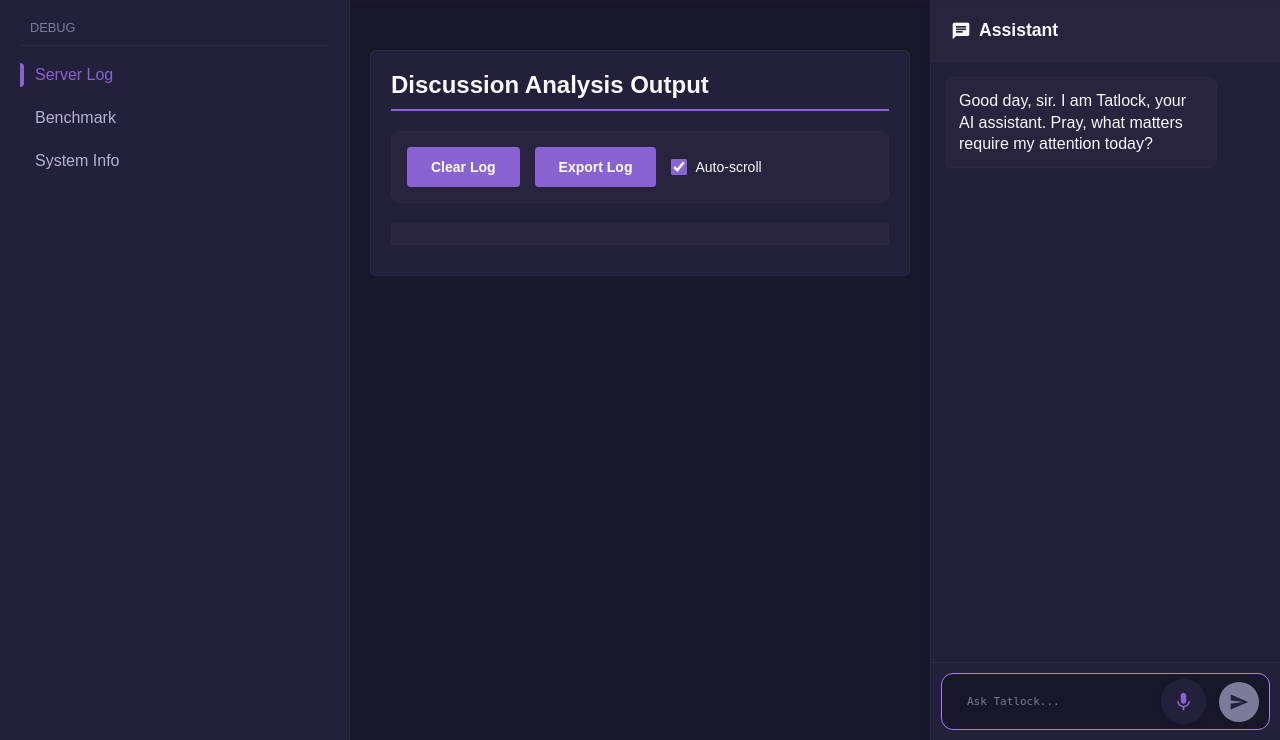
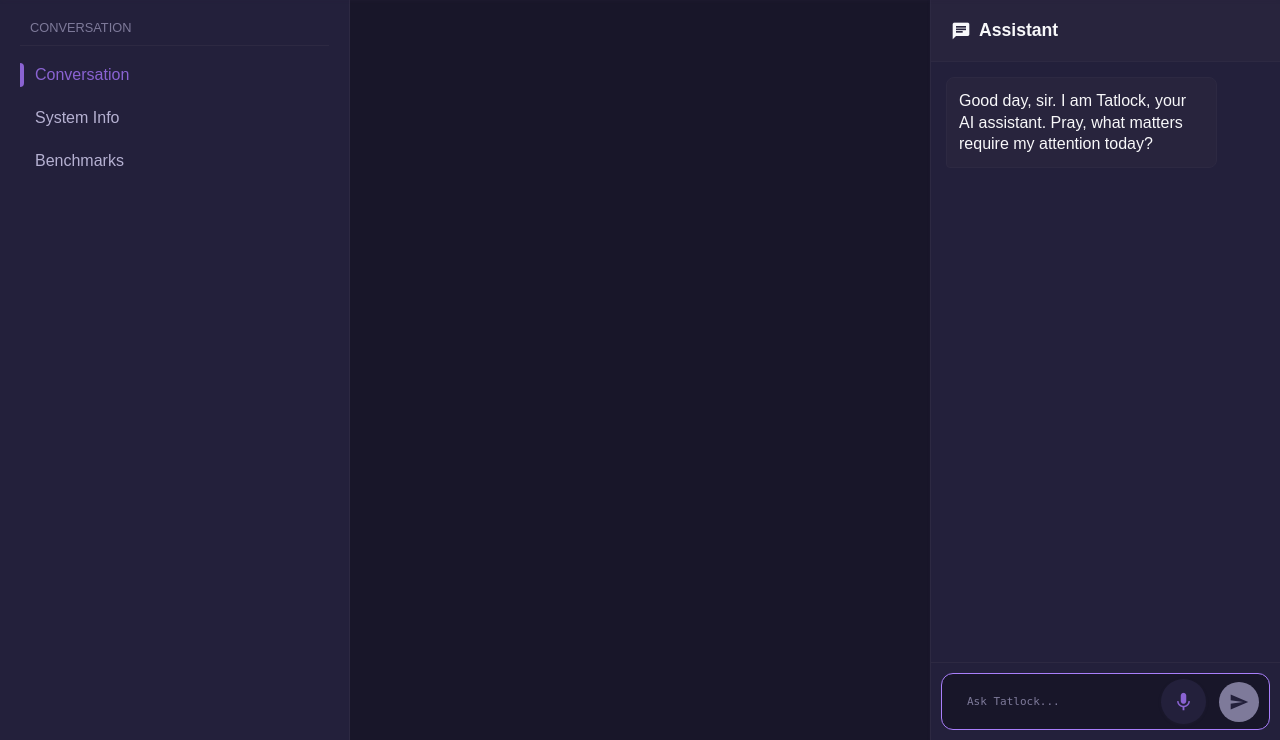
Before and after one commit to postmeridiem/tatlock, a Python web app: template stem/templates/page.conversation.html in a window 1280 px wide. Shown: the part 60-800 px from the top of the page. Run offline with Jinja, Linux system fonts and the light colour scheme; the template is opened without the code that fills it, so the values that code supplies are empty; some libraries are stand-ins or nearby versions.

Commit message:
docs: Clean up and update all main HTML templates and stem module documentation
- Removed obsolete and out-of-date comments and documentation entries
- Added and clarified documentation for new features, standards, and UI/UX patterns (system settings, tools management, right-aligned add buttons, section header standards, chat sidebar separation, memory management, modal structure, etc.)
- Updated naming conventions and removed references to deleted or merged files
- Updated changelog to reflect these documentation and template improvements

```diff
--- a/stem/templates/page.conversation.html
+++ b/stem/templates/page.conversation.html
@@ -12,6 +12,7 @@
 
 {% block page_styles %}
 <style>
+    /* Main content and chat sidebar layout */
     .main-content {
         display: flex;
         padding: 0;
@@ -225,92 +226,40 @@
 
 {% block content %}
 {% set nav_items = [
-    {'id': 'server-log', 'text': 'Server Log', 'active': True},
-    {'id': 'benchmark', 'text': 'Benchmark'},
-    {'id': 'system-info', 'text': 'System Info'}
+    {'id': 'conversation', 'text': 'Conversation', 'active': True},
+    {'id': 'system-info', 'text': 'System Info'},
+    {'id': 'benchmarks', 'text': 'Benchmarks'}
 ] %}
-{{ render_nav('Debug', nav_items) }}
+{{ render_nav('Conversation', nav_items) }}
 
-<div class="content-area">
-    <!-- Server Log -->
-    <div id="server-log" class="section">
-        <div class="section-title">Discussion Analysis Output</div>
-        <div class="debug-controls">
-            <button id="clear-log-btn" class="button">Clear Log</button>
-            <button id="export-log-btn" class="button">Export Log</button>
-            <label class="auto-scroll-toggle">
-                <input type="checkbox" id="auto-scroll" checked>
-                Auto-scroll
-            </label>
-        </div>
-        <div id="json-container"></div>
-    </div>
-
-    <!-- System Info -->
-    <div id="system-info" class="section" style="display: none;">
-        <div class="section-title">System Information</div>
-        <div id="system-info-content">
-            <div id="system-info-tiles" class="metrics-tiles">
-                <div class="tile metric-tile">
-                    <div class="tile-title">CPU Usage</div>
-                    <div class="tile-value" id="cpu-usage-percent">--%</div>
-                    <div class="tile-desc">Cores: <span id="cpu-core-count">--</span></div>
-                </div>
-                <div class="tile metric-tile">
-                    <div class="tile-title">RAM Usage</div>
-                    <div class="tile-value" id="ram-usage-percent">--%</div>
-                    <div class="tile-desc"><span id="ram-used">--</span>GB / <span id="ram-total">--</span>GB</div>
-                </div>
-                <div class="tile metric-tile">
-                    <div class="tile-title">Disk Usage</div>
-                    <div class="tile-value" id="disk-usage-percent">--%</div>
-                    <div class="tile-desc"><span id="disk-used">--</span>GB / <span id="disk-total">--</span>GB</div>
-                </div>
-                <div class="tile metric-tile">
-                    <div class="tile-title">Uptime</div>
-                    <div class="tile-value" id="system-uptime">--</div>
-                    <div class="tile-desc">Processes: <span id="process-count">--</span></div>
-                </div>
-                <div class="tile metric-tile">
-                    <div class="tile-title">Network</div>
-                    <div class="tile-value" id="network-sent">--GB sent</div>
-                    <div class="tile-desc" id="network-recv">--GB recv</div>
-                </div>
-            </div>
-            <div class="metrics-graphs">
-                <div class="graph-container">
-                    <canvas id="cpu-usage-chart"></canvas>
-                    <div class="chart-label">CPU Usage Over Time</div>
-                </div>
-                <div class="graph-container">
-                    <canvas id="ram-usage-chart"></canvas>
-                    <div class="chart-label">RAM Usage Over Time</div>
-                </div>
-            </div>
-            <div class="system-info-card">
-                <h3>Raw System Information</h3>
-                <pre id="system-info-raw" class="json-content"></pre>
-            </div>
-            <div id="system-info-error" class="error-message" style="display: none;"></div>
+<div class="main-content">
+    <!-- Conversation Section: main chat interface -->
+    <div id="conversation" class="section">
+        <div class="section-title">Conversation</div>
+        <div id="conversation-content">
+            <!-- Chat messages and input will be rendered here -->
         </div>
     </div>
 
-    <!-- Benchmark -->
-    <div id="benchmark" class="section" style="display: none;">
-        <div class="section-title">Performance Benchmark</div>
-        <div class="benchmark-controls">
-            <button id="run-comprehensive-benchmark" class="button">Run Comprehensive Benchmark</button>
-            <button id="run-llm-benchmark" class="button">LLM Benchmark Only</button>
-            <button id="run-tools-benchmark" class="button">Tools Benchmark Only</button>
+    <!-- System Info Section: system details and status -->
+    <div id="system-info" class="section" style="display: none;">
+        <div class="section-title">System Info</div>
+        <div id="system-info-content">
+            <!-- System information will be loaded here -->
         </div>
-        <div id="benchmark-content">
-            <div class="benchmark-placeholder">
-                <p>Click a benchmark button above to start performance testing.</p>
-                <p>This will test LLM response times and tool execution performance.</p>
-            </div>
+    </div>
+
+    <!-- Benchmarks Section: performance and LLM benchmarks -->
+    <div id="benchmarks" class="section" style="display: none;">
+        <div class="section-title">Benchmarks</div>
+        <div id="benchmarks-content">
+            <!-- Benchmark controls and results will be rendered here -->
         </div>
     </div>
 </div>
+
+<!-- Snackbar Container -->
+{% include 'components/snackbar.html' %}
 {% endblock %}
 
 {% block scripts %}
--- a/stem/templates/page.login.html
+++ b/stem/templates/page.login.html
@@ -7,6 +7,7 @@
 
 {% block page_styles %}
 <style>
+    /* Login page layout and card styles */
     .login-container {
         display: flex;
         justify-content: center;
@@ -132,6 +133,7 @@
             <div class="login-subtitle">Sign in to your account</div>
         </div>
 
+        <!-- Login form with password toggle and error handling -->
         <form class="login-form" id="login-form">
             <div class="form-group">
                 <label for="username">Username</label>
@@ -154,6 +156,7 @@
             </button>
         </form>
 
+        <!-- Error message and loading state -->
         <div class="error-message" id="errorMessage"></div>
     </div>
 </div>
```
Also changed, not shown: stem/templates/page.admin.html (+6 -7 lines), stem/templates/page.profile.html (+4 -4 lines), changelog.md, stem/readme.md.
